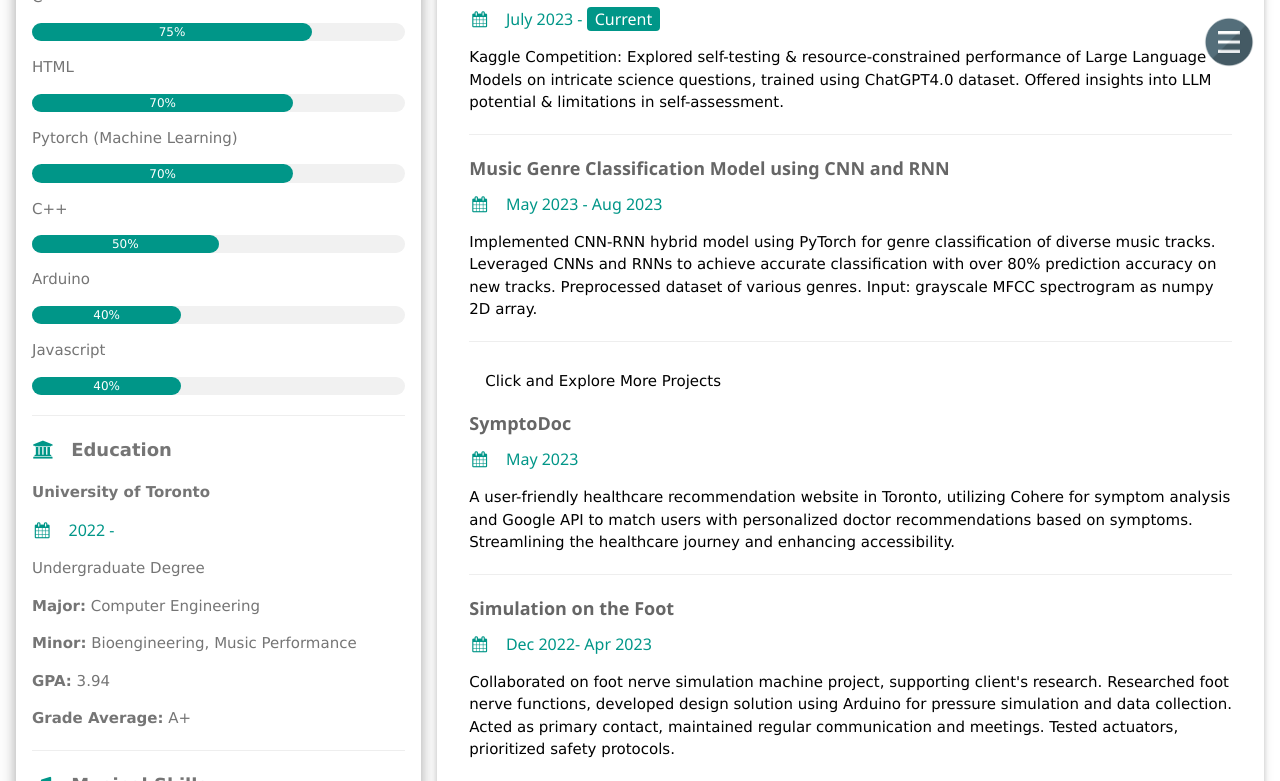
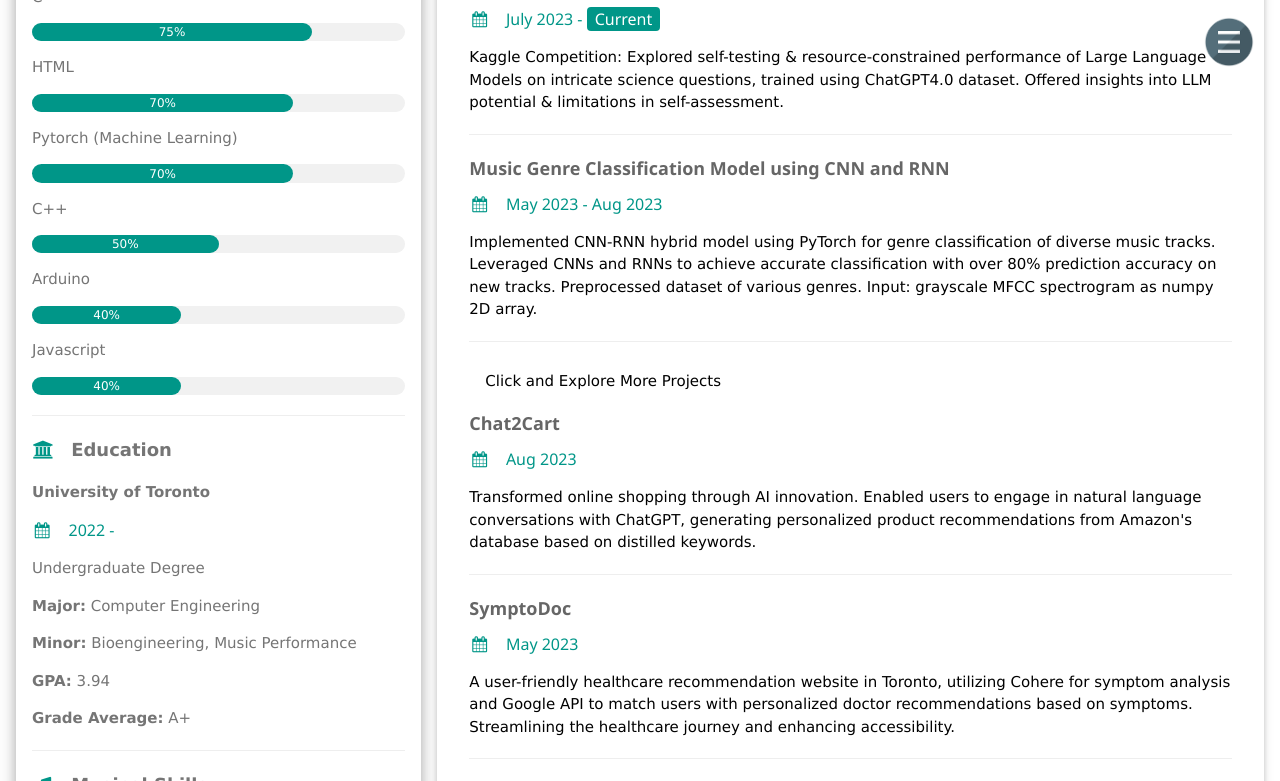
Before and after one commit to Weinihsiang/Weinihsiang.github.io, a plain HTML site: page index.html in a window 1280 px wide. Both pictures are taken after a click on the button "Click and Explore More Projects". Shown: the part 769-1550 px from the top of the page. Drawn offline with nearby package versions, Linux system fonts and the light colour scheme.

Commit message:
Update index.html

```diff
--- a/index.html
+++ b/index.html
@@ -235,6 +235,11 @@ achieve accurate classification with over 80% prediction accuracy on new tracks.
           <button class="w3-button w3-block w3-left-align w3-hover-opacity" onclick="toggleDropdown()">Click and Explore More Projects</button>
           <div id="dropdownContent" class="w3-hide">
 
+            <h5 class="w3-opacity"><b>Chat2Cart</b></h5>
+          <h6 class="w3-text-teal"><i class="fa fa-calendar fa-fw w3-margin-right"></i>Aug 2023</h6>
+          <p>Transformed online shopping through AI innovation. Enabled users to engage in natural language conversations with ChatGPT, generating personalized product recommendations from Amazon's database based on distilled keywords.</p>
+          <hr>
+
 
             <h5 class="w3-opacity"><b>SymptoDoc</b></h5>
             <h6 class="w3-text-teal"><i class="fa fa-calendar fa-fw w3-margin-right"></i>May 2023</h6>
```
